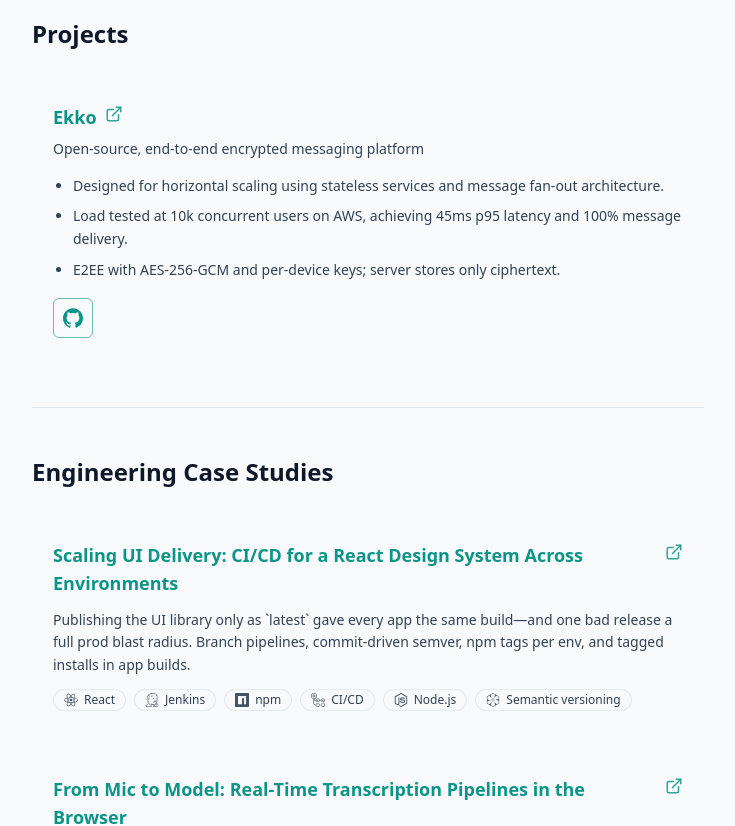
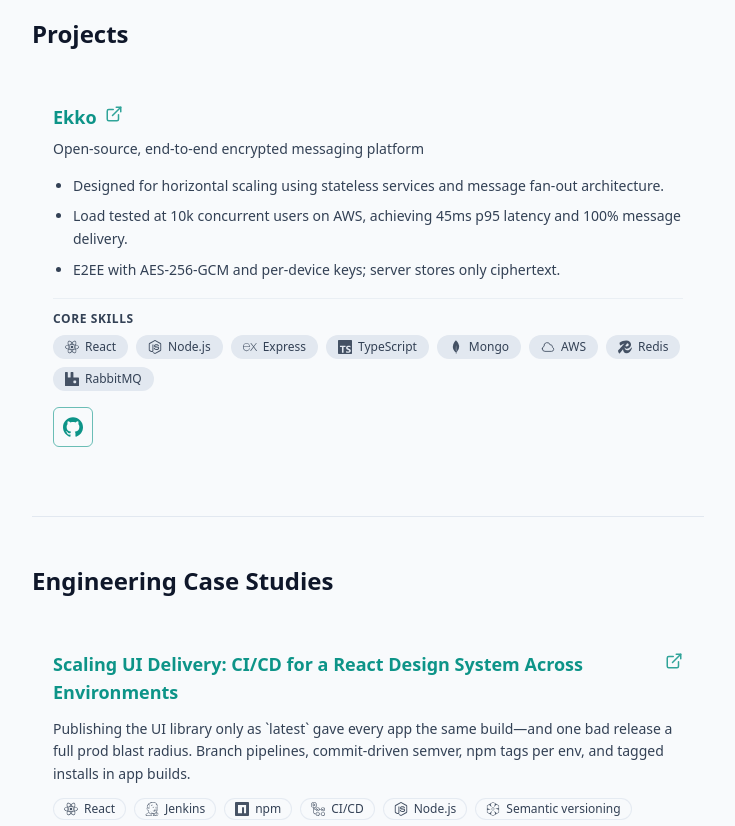
Before and after one commit to birat051/portfolio, a Next.js app: page / in a window 1280 px wide. Shown: the part 1848-2674 px from the top of the page, without its empty margins (496-1231 px from the left). Built offline with nearby package versions, Linux system fonts and the light colour scheme; no server answers.

Commit message:
updated core skills-projects

```diff
--- a/src/components/projects-section.tsx
+++ b/src/components/projects-section.tsx
@@ -1,7 +1,11 @@
+"use client";
+
 import { SiGithub } from "react-icons/si";
 
+import { ExperienceSkillIcon } from "@/components/experience-skill-icon";
 import { ExternalLinkIcon } from "@/components/external-link-icon";
 import { ScrollReveal } from "@/components/scroll-reveal";
+import { motion, useReducedMotion } from "@/lib/motion";
 
 import type { ProjectItem } from "@/components/types";
 
@@ -9,10 +13,21 @@ const sectionClass = "border-t border-secondary py-12";
 const headingClass =
   "text-xl font-semibold text-primary-foreground sm:text-2xl";
 
+const springChip = { type: "spring" as const, stiffness: 500, damping: 24 };
+
+function projectSlug(title: string): string {
+  const s = title
+    .replace(/[^a-zA-Z0-9]+/g, "-")
+    .replace(/^-|-$/g, "")
+    .toLowerCase();
+  return s.length > 0 ? s : "project";
+}
+
 export type ProjectsSectionUi = Readonly<{
   opensInNewTab: string;
   projectsListAriaLabel: string;
   sourceCodeAriaLabel: string;
+  coreSkillsHeading: string;
 }>;
 
 type ProjectsSectionProps = Readonly<{
@@ -32,6 +47,9 @@ export function ProjectsSection({
   projects,
   ui,
 }: ProjectsSectionProps) {
+  const reduceMotion = useReducedMotion();
+  const hoverOff = reduceMotion === true;
+
   return (
     <section
       id={id}
@@ -48,7 +66,11 @@ export function ProjectsSection({
           className="mt-8 list-none space-y-5 p-0"
           aria-label={ui.projectsListAriaLabel}
         >
-          {projects.map((project) => (
+          {projects.map((project) => {
+            const slug = projectSlug(project.title);
+            const coreSkillsLabelId = `${id}-core-skills-label-${slug}`;
+
+            return (
               <li key={project.title}>
                 <article className="rounded-xl border border-transparent bg-transparent p-4 shadow-none ring-0 transition-[background-color,box-shadow,border-color,ring-color] duration-200 ease-out hover:border-secondary hover:bg-secondary/30 hover:shadow-sm hover:ring-1 hover:ring-secondary/40 focus-within:border-secondary focus-within:bg-secondary/30 focus-within:shadow-sm focus-within:ring-1 focus-within:ring-secondary/40 dark:hover:bg-secondary/25 dark:hover:ring-secondary/30 dark:focus-within:bg-secondary/25 dark:focus-within:ring-secondary/30 sm:p-5">
                   <div className="space-y-4">
@@ -76,6 +98,41 @@ export function ProjectsSection({
                       ))}
                     </ul>
 
+                    {project.skills && project.skills.length > 0 ? (
+                      <div className="border-t border-secondary/60 pt-3">
+                        <p
+                          id={coreSkillsLabelId}
+                          className="mb-2 text-xs font-semibold uppercase tracking-wider text-secondary-foreground"
+                        >
+                          {ui.coreSkillsHeading}
+                        </p>
+                        <ul
+                          aria-labelledby={coreSkillsLabelId}
+                          className="m-0 flex list-none flex-wrap gap-2 p-0"
+                        >
+                          {project.skills.map((skill) => (
+                            <motion.li
+                              key={`${project.title}-${skill}`}
+                              className="inline-flex cursor-default items-center gap-1.5 rounded-full bg-secondary px-3 py-1 text-xs text-secondary-foreground ring-2 ring-transparent transition-shadow hover:ring-tertiary/25"
+                              whileHover={
+                                hoverOff ? undefined : { scale: 1.06, y: -2 }
+                              }
+                              whileTap={
+                                hoverOff ? undefined : { scale: 0.97 }
+                              }
+                              transition={springChip}
+                            >
+                              <ExperienceSkillIcon
+                                skill={skill}
+                                className="h-3.5 w-3.5 shrink-0 opacity-90"
+                              />
+                              {skill}
+                            </motion.li>
+                          ))}
+                        </ul>
+                      </div>
+                    ) : null}
+
                     {project.sourceUrl ? (
                       <a
                         href={project.sourceUrl}
@@ -90,7 +147,8 @@ export function ProjectsSection({
                   </div>
                 </article>
               </li>
-          ))}
+            );
+          })}
         </ul>
       </ScrollReveal>
     </section>
--- a/src/components/types.ts
+++ b/src/components/types.ts
@@ -37,4 +37,6 @@ export type ProjectItem = Readonly<{
   url: string;
   sourceUrl?: string;
   highlights: readonly string[];
+  /** Optional tech chips with icons (same labels as experience **`skills`** / **`TECH_CHIP_ICONS`**). */
+  skills?: readonly string[];
 }>;
--- a/src/data/translations.ts
+++ b/src/data/translations.ts
@@ -35,6 +35,8 @@ export type Translations = {
     opensInNewTab: string;
     projectsListAriaLabel: string;
     sourceCodeAriaLabel: string;
+    /** Visible label above per-project **`skills`** chips. */
+    coreSkillsHeading: string;
   };
   comingSoon: string;
   footer: string;
@@ -197,12 +199,23 @@ const en: Translations = {
         "Load tested at 10k concurrent users on AWS, achieving 45ms p95 latency and 100% message delivery.",
         "E2EE with AES-256-GCM and per-device keys; server stores only ciphertext.",
       ],
+      skills: [
+        "React",
+        "Node.js",
+        "Express",
+        "TypeScript",
+        "Mongo",
+        "AWS",
+        "Redis",
+        "RabbitMQ",
+      ],
     },
   ],
   projectsUi: {
     opensInNewTab: "(opens in a new tab)",
     projectsListAriaLabel: "Projects",
     sourceCodeAriaLabel: "View Ekko source code on GitHub (opens in a new tab)",
+    coreSkillsHeading: "Core skills",
   },
   comingSoon: "Content coming soon.",
   footer: "Birat Bhattacharjee © ",
@@ -358,12 +371,23 @@ const sv: Translations = {
         "Lasttestat med 10k samtidiga användare på AWS, med 45 ms p95-latens och 100 % meddelandeleverans.",
         "E2EE med AES-256-GCM och nycklar per enhet; servern lagrar endast chiffertext.",
       ],
+      skills: [
+        "React",
+        "Node.js",
+        "Express",
+        "TypeScript",
+        "Mongo",
+        "AWS",
+        "Redis",
+        "RabbitMQ",
+      ],
     },
   ],
   projectsUi: {
     opensInNewTab: "(öppnas i ny flik)",
     projectsListAriaLabel: "Projekt",
     sourceCodeAriaLabel: "Visa Ekkos källkod på GitHub (öppnas i ny flik)",
+    coreSkillsHeading: "Kärntekniker",
   },
   comingSoon: "Innehåll kommer snart.",
   footer: "Birat Bhattacharjee © ",
```
Also changed, not shown: src/components/experience-skill-icon.tsx (+10 -0 lines), 1 other file (tests, documents, lock files or other folders). Lines whose indentation alone changed are shown as unchanged.
